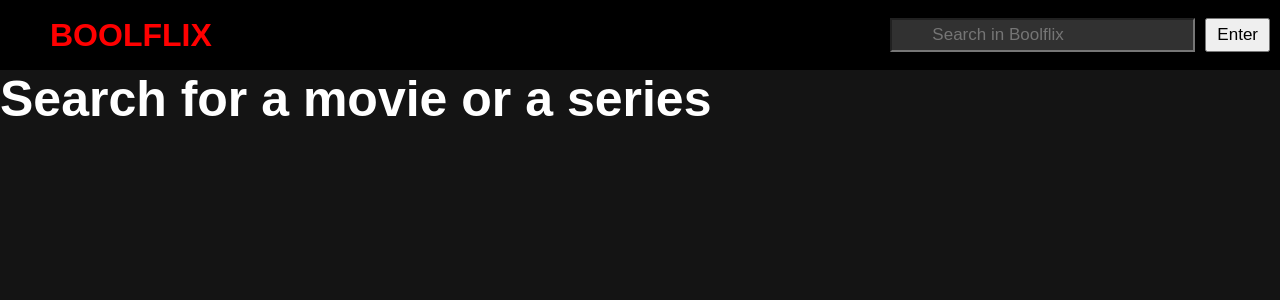
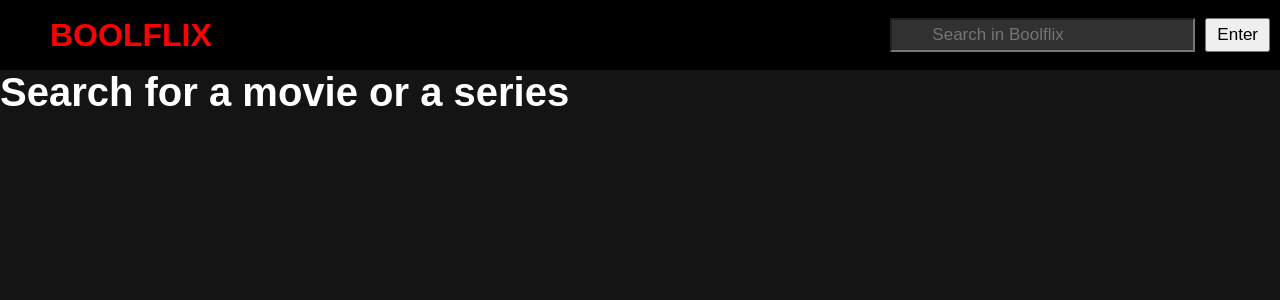
Before and after one commit to GiulioDangelo/vite-boolflix, a Vue app: page / in a window 1280 px wide. Shown: the top 300 px of the page. Built offline with nearby package versions, Linux system fonts and the light colour scheme; the HTML template or start-up script is replaced by a standard one.

Commit message:
milestone 4 fix

```diff
--- a/src/components/CardMovie.vue
+++ b/src/components/CardMovie.vue
@@ -75,7 +75,7 @@ export default{
 <style scoped lang="scss">
 h2{
   color: white;
-  font-size: 50px;
+  font-size: 35px;
   margin: 10px 0px 20px 25px;
 }
 
--- a/src/components/CardSeries.vue
+++ b/src/components/CardSeries.vue
@@ -67,8 +67,8 @@ export default{
 <style scoped lang="scss">
 h2{
   color: white;
-  font-size: 50px;
-  margin: 70px 0px 20px 25px;
+  font-size: 40px;
+  margin: 100px 0px 20px 25px;
 }
 
 .divider{
--- a/src/components/Main.vue
+++ b/src/components/Main.vue
@@ -27,6 +27,6 @@ export default{
 <style scoped lang="scss">
 h2{
   color: white;
-  font-size: 50px;
+  font-size: 40px;
 }
 </style>
```
